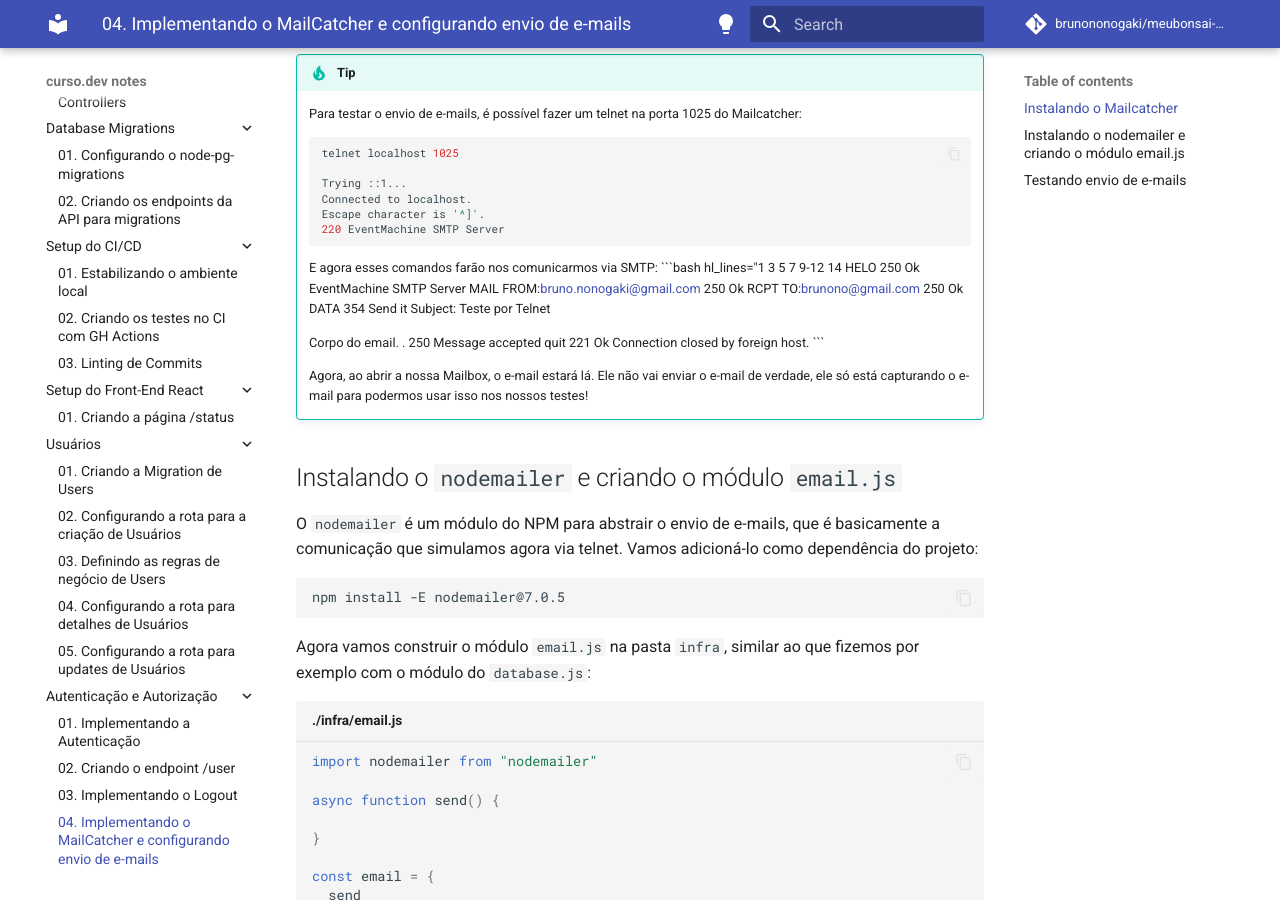
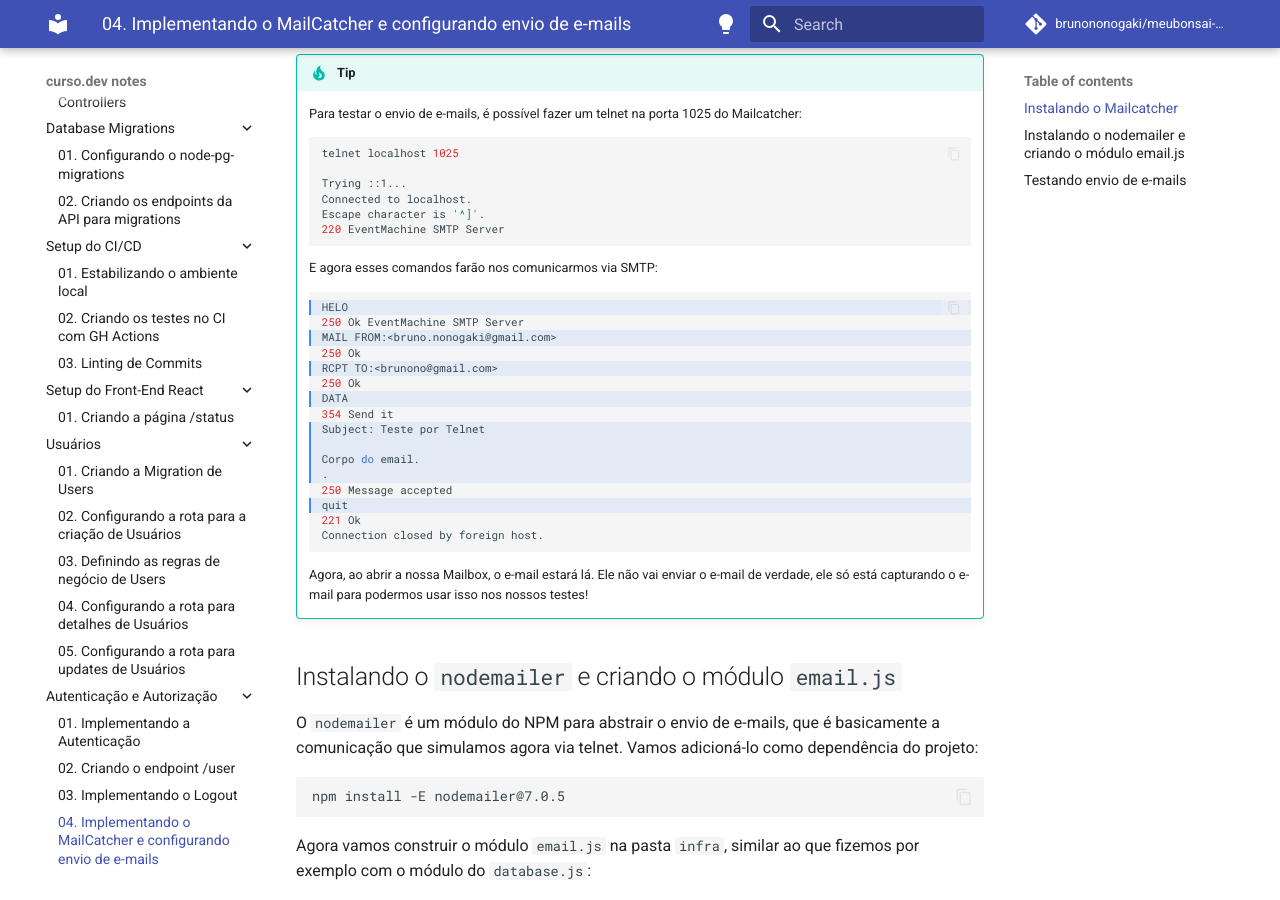
Before and after one commit to brunononogaki/curso.dev-study-notes-mkdocs, an MkDocs documentation site: the page built from docs/07_Autenticacao_Autorizacao/04_MailCatcher_Envio_emails.md, in a window 1280 px wide and 900 px high, scrolled down 1106 px. Built offline with MkDocs 1.6.1 and Material for MkDocs 9.7.7, drawn with Linux system fonts in a browser that asks for light colours; comment, search, counter and statistics services are not loaded.

Commit message:
fix formatacao

````diff
--- a/docs/07_Autenticacao_Autorizacao/04_MailCatcher_Envio_emails.md
+++ b/docs/07_Autenticacao_Autorizacao/04_MailCatcher_Envio_emails.md
@@ -54,7 +54,7 @@ services:
     ```
 
     E agora esses comandos farão nos comunicarmos via SMTP:
-    ```bash hl_lines="1 3 5 7 9-12 14
+    ```bash hl_lines="1 3 5 7 9-12 14"
     HELO
     250 Ok EventMachine SMTP Server
     MAIL FROM:<bruno.nonogaki@gmail.com>
````
